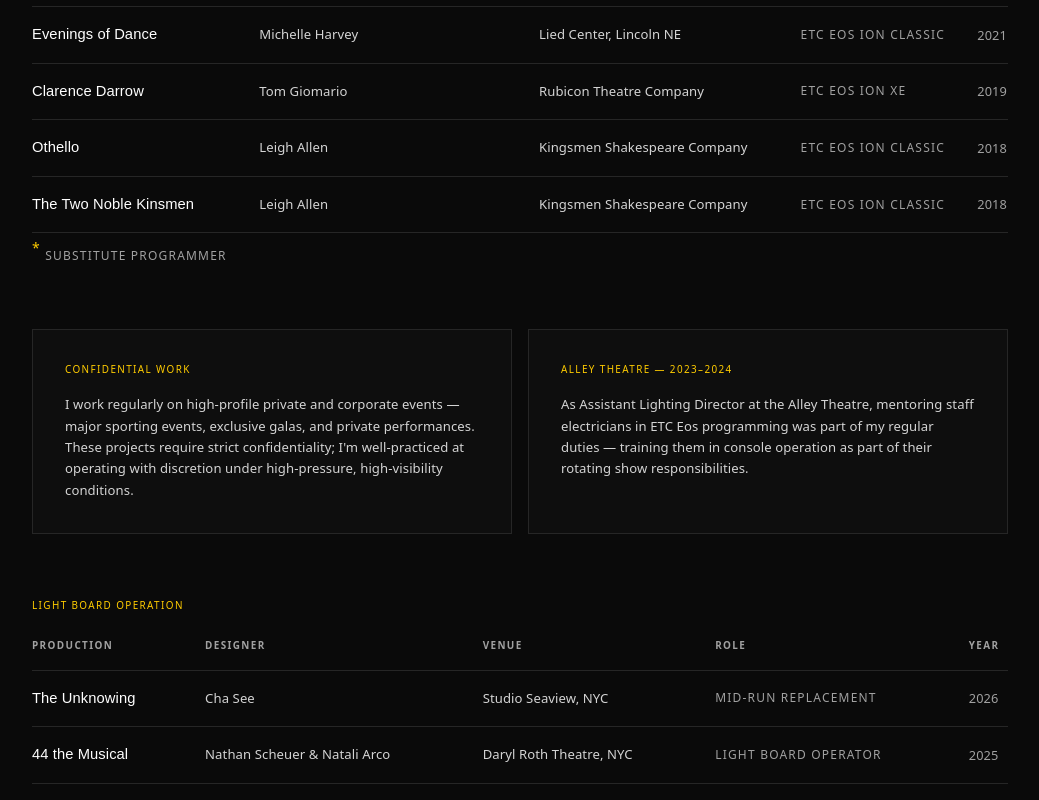
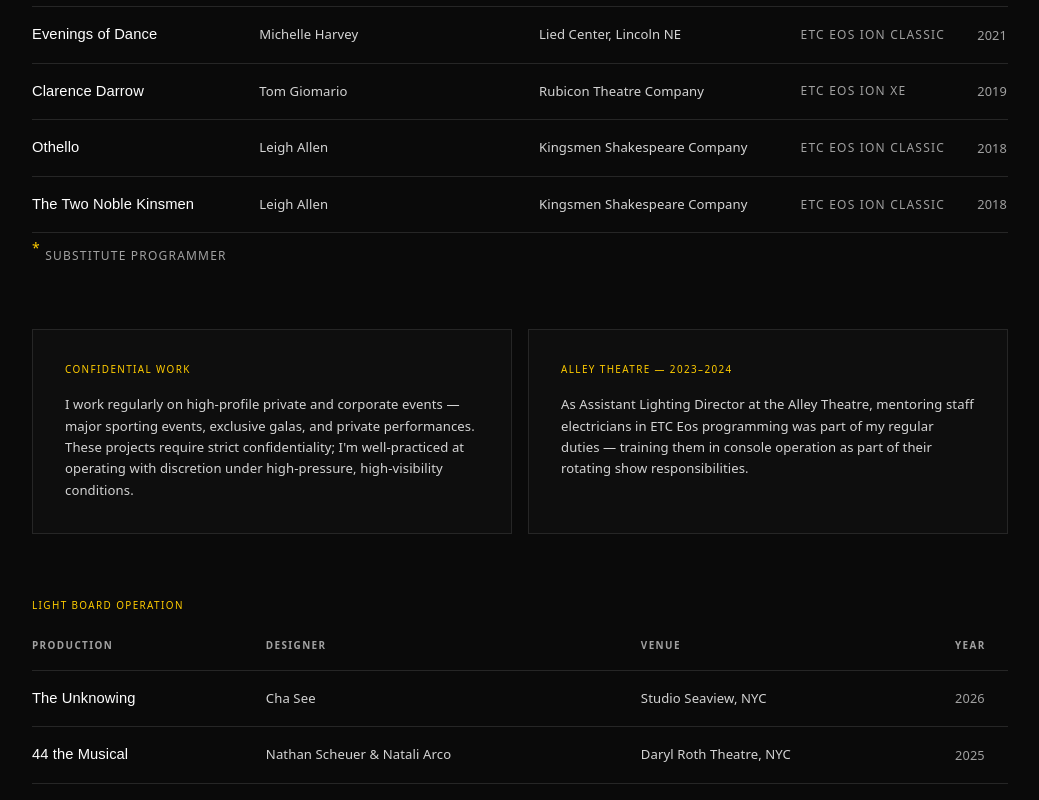
Before and after one commit to pedropipehitter/fh3lighting-website, a Next.js app: page /lighting-programming in a window 1280 px wide. Shown: the part 1040-1840 px from the top of the page, without its empty margins (120-1159 px from the left). Built offline with nearby package versions, Linux system fonts and the light colour scheme.

Commit message:
Remove Role column from board op table

```diff
--- a/app/lighting-programming/page.tsx
+++ b/app/lighting-programming/page.tsx
@@ -92,7 +92,6 @@ export default function LightingProgrammingPage() {
               <th className="font-ui-label text-left text-[0.62rem] text-neutral-400 pb-4 pr-8">Production</th>
               <th className="font-ui-label text-left text-[0.62rem] text-neutral-400 pb-4 pr-8">Designer</th>
               <th className="font-ui-label text-left text-[0.62rem] text-neutral-400 pb-4 pr-8">Venue</th>
-              <th className="font-ui-label text-left text-[0.62rem] text-neutral-400 pb-4 pr-8">Role</th>
               <th className="font-ui-label text-left text-[0.62rem] text-neutral-400 pb-4">Year</th>
             </tr>
           </thead>
@@ -102,7 +101,6 @@ export default function LightingProgrammingPage() {
                 <td className="font-heading py-4 pr-8 text-white text-[0.92rem] font-medium">{credit.production}</td>
                 <td className="py-4 pr-8 text-neutral-300 text-[0.82rem]">{credit.designer}</td>
                 <td className="py-4 pr-8 text-neutral-300 text-[0.82rem]">{credit.venue}</td>
-                <td className="font-ui py-4 pr-8 text-neutral-400 text-xs uppercase tracking-[0.1em]">{credit.role}</td>
                 <td className="py-4 text-neutral-400 text-[0.8rem]">{credit.year}</td>
               </tr>
             ))}
--- a/lib/programming.ts
+++ b/lib/programming.ts
@@ -2,7 +2,6 @@ export interface BoardOpCredit {
   production: string;
   designer: string;
   venue: string;
-  role: string;
   year: number | string;
 }
 
@@ -11,14 +10,12 @@ export const boardOpCredits: BoardOpCredit[] = [
     production: "The Unknowing",
     designer: "Cha See",
     venue: "Studio Seaview, NYC",
-    role: "Mid-run replacement",
     year: 2026,
   },
   {
     production: "44 the Musical",
     designer: "Nathan Scheuer & Natali Arco",
     venue: "Daryl Roth Theatre, NYC",
-    role: "Light Board Operator",
     year: 2025,
   },
 ];
```
